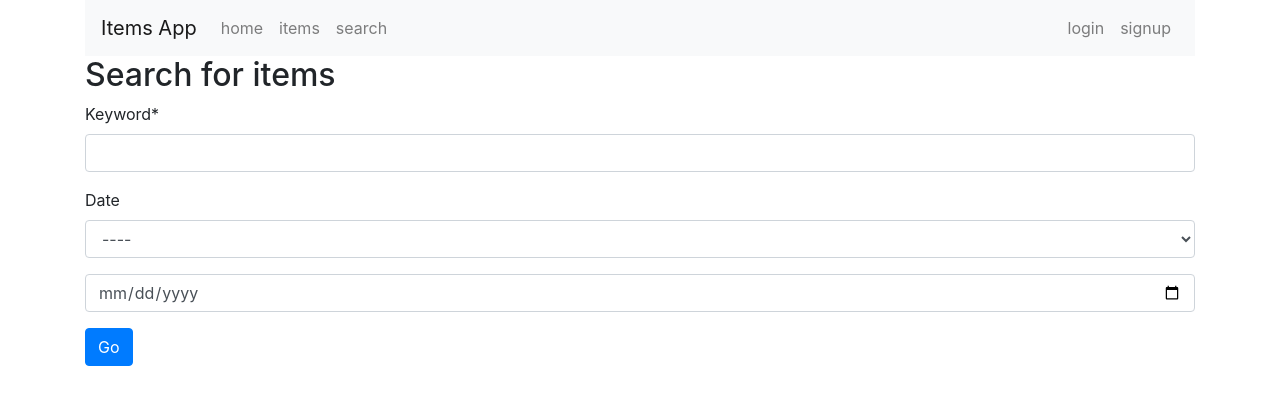
After one commit to mhmx01/items-web, a Django app: page /items/search/ in a window 1280 px wide. The commit adds this page. Shown: the top 405 px of the page. Run offline with Django 4.2, Linux system fonts and the light colour scheme; some libraries are stand-ins or nearby versions.

Commit message:
allow users to search for items

```diff
--- a/items/forms.py
+++ b/items/forms.py
@@ -2,7 +2,29 @@ from django import forms
 
 
 class ItemShareForm(forms.Form):
-    name = forms.CharField(max_length=64, label='Your name')
-    email = forms.EmailField(label='Your email')
+    name = forms.CharField(max_length=64, label="Your name")
+    email = forms.EmailField(label="Your email")
     to = forms.EmailField()
     comments = forms.CharField(widget=forms.Textarea, required=False)
+
+
+class ItemSearchForm(forms.Form):
+    DATE_OPTIONS = (
+        ("----", "----"),
+        ("before", "before"),
+        ("after", "after"),
+        ("on", "on"),
+    )
+
+    keyword = forms.CharField(max_length=64)
+    date_option = forms.ChoiceField(choices=DATE_OPTIONS, required=False, label="Date")
+    date_value = forms.DateField(
+        widget=forms.DateInput(attrs={"type": "date"}), required=False, label=""
+    )
+
+    def __init__(self, request, *args, **kwargs):
+        super().__init__(*args, **kwargs)
+        if request.user.is_authenticated:
+            self.fields["mine"] = forms.BooleanField(
+                required=False, label="Only my items"
+            )
--- /dev/null
+++ b/items/templates/items/item_search.html
@@ -0,0 +1,22 @@
+{% extends 'base.html' %}
+{% load crispy_forms_tags %}
+
+{% block content %}
+    <h2>Search for items</h2>
+    <form action="" method="get">
+        {{ form|crispy }}
+        <input class="btn btn-primary" type="submit" value="Go">
+    </form>
+    {% if form.is_bound %}
+        {% with items_count=items.count %}
+            <h2>Results: found {{ items_count }} item{{ items_count|pluralize }}</h2>
+        {% endwith %}
+        <ul>
+            {% for item in items %}
+                <li>
+                    <a href="{{ item.get_absolute_url }}">{{ item }}</a>
+                </li>
+            {% endfor %}
+        </ul>
+    {% endif %}
+{% endblock %}
--- a/items/templates/items/navigation.html
+++ b/items/templates/items/navigation.html
@@ -18,6 +18,9 @@
                     <a class="nav-link" href="{% url 'item_new' %}">new item</a>
                 </li>
             {% endif %}
+            <li class="nav-item">
+                <a class="nav-link" href="{% url 'item_search' %}">search</a>
+            </li>
         </ul>
         <ul class="navbar-nav">
             {% if user.is_authenticated %}
--- a/items/urls.py
+++ b/items/urls.py
@@ -4,6 +4,7 @@ from . import views
 
 urlpatterns = [
     path("new/", views.ItemCreateView.as_view(), name="item_new"),
+    path("search/", views.item_search, name="item_search"),
     path("", views.ItemListView.as_view(), name="item_list"),
     path("<slug:slug>/", views.ItemDetailView.as_view(), name="item_detail"),
     path("<slug:slug>/delete/", views.ItemDeleteView.as_view(), name="item_delete"),
--- a/items/views.py
+++ b/items/views.py
@@ -2,11 +2,13 @@ from django.conf import settings
 from django.contrib import messages
 from django.contrib.auth.mixins import LoginRequiredMixin, UserPassesTestMixin
 from django.core.mail import send_mail
+from django.db.models import Q
 from django.shortcuts import get_object_or_404, redirect, render
 from django.urls import reverse_lazy
 from django.views import generic
+from django.views.decorators.http import require_GET
 
-from .forms import ItemShareForm
+from .forms import ItemSearchForm, ItemShareForm
 from .models import Item
 
 
@@ -78,3 +80,30 @@ def item_share(request, slug):
     else:
         form = ItemShareForm()
     return render(request, "items/item_share.html", {"form": form, "item": item})
+
+
+@require_GET
+def item_search(request):
+    # TODO: pagination
+    items = None
+    if request.GET:
+        form = ItemSearchForm(request, request.GET)
+        if form.is_valid():
+            cd = form.cleaned_data
+
+            items = Item.objects.filter(
+                Q(title__icontains=cd["keyword"]) | Q(content__icontains=cd["keyword"])
+            )
+
+            if cd["date_value"] and cd["date_option"] == "before":
+                items = items.filter(created_at__date__lt=cd["date_value"])
+            elif cd["date_value"] and cd["date_option"] == "after":
+                items = items.filter(created_at__date__gt=cd["date_value"])
+            elif cd["date_value"] and cd["date_option"] == "on":
+                items = items.filter(created_at__date=cd["date_value"])
+
+            if cd.get("mine"):
+                items = items.filter(owner=request.user)
+    else:
+        form = ItemSearchForm(request)
+    return render(request, "items/item_search.html", {"form": form, "items": items})
```
